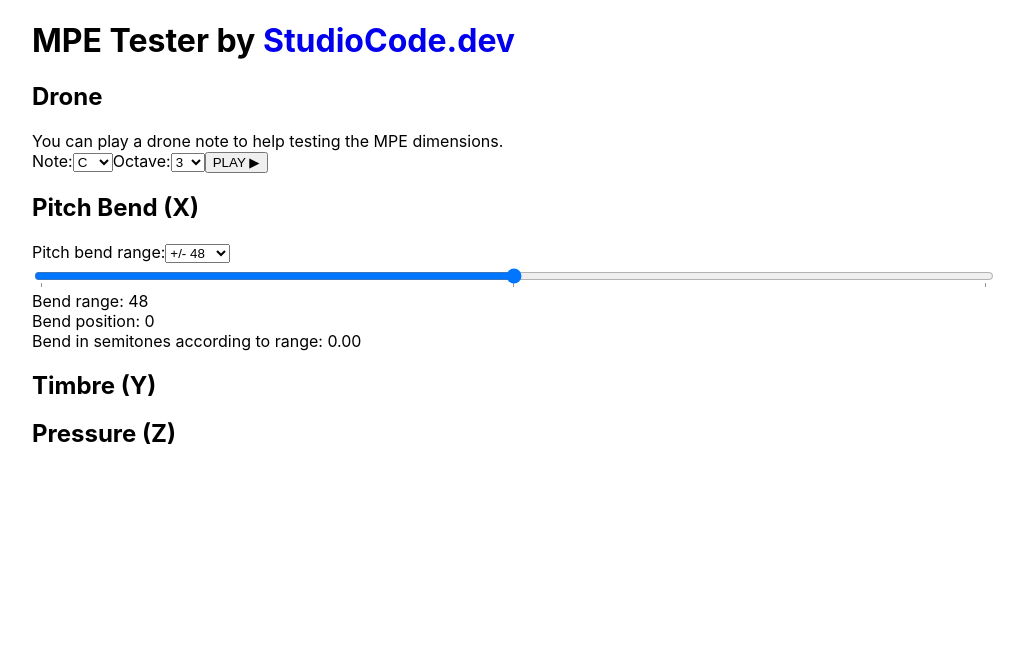
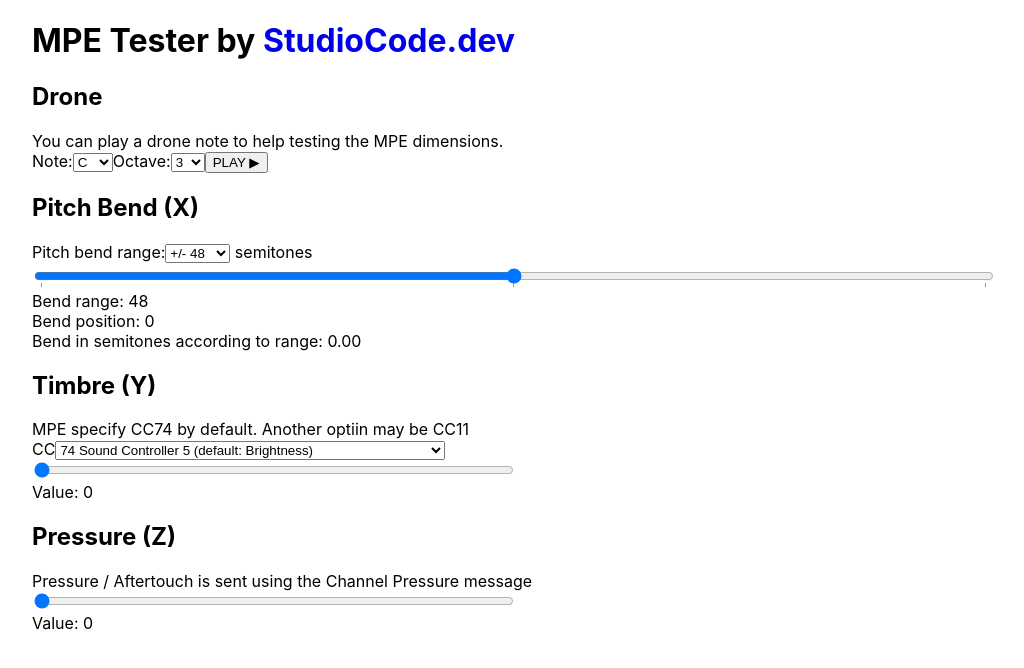
Before and after one commit to francoisgeorgy/mpe-tester, a React (Create React App) app: page / in a window 1280 px wide. Shown: the top 668 px of the page, without its empty margins (8-1032 px from the left). Built offline with nearby package versions, Linux system fonts and the light colour scheme.

Commit message:
CCs names

```diff
--- a/src/App.css
+++ b/src/App.css
@@ -163,6 +163,14 @@ button.fit {
     float: right;
 }
 
-input[type="range"] {
+.pitch-bend input[type="range"] {
     width: 80%;
 }
+
+.timbre input[type="range"] {
+    width: 40%;
+}
+
+.pressure input[type="range"] {
+    width: 40%;
+}
--- a/src/components/PitchBend.tsx
+++ b/src/components/PitchBend.tsx
@@ -22,8 +22,7 @@ export const PitchBend = observer(() => {
     };
 
     const updateBend = (e: React.ChangeEvent<HTMLInputElement>) => {
-        const b: number = parseInt(e.target.value, 10);
-        //TODO: check that b != NaN
+        const b: number = parseInt(e.target.value, 10);             //TODO: check that b != NaN
         setBend(b);
         send(b);
     };
@@ -54,7 +53,7 @@ export const PitchBend = observer(() => {
                     <option value="24">+/- 24</option>
                     <option value="48">+/- 48</option>
                     <option value="custom">custom</option>
-                </select>
+                </select> semitones
                 {bendSelect === "custom" &&
                 <input type="text" value={bendCustom} placeholder="enter custom pitch bend value"
                        onChange={(e: React.ChangeEvent<HTMLInputElement>) => setBendCustom(e.target.value)} className="space-right" />}
--- a/src/components/Pressure.tsx
+++ b/src/components/Pressure.tsx
@@ -1,14 +1,32 @@
 import {observer} from "mobx-react";
 import {useStores} from "../hooks/useStores";
-import React from "react";
+import React, {useState} from "react";
 
 export const Pressure = observer(() => {
 
     const { midiStore: midi } = useStores();
+    const [value, setValue] = useState(0);
 
     return (
         <div className="pressure">
             <h2>Pressure (Z)</h2>
+            <div>
+                Pressure / Aftertouch is sent using the Channel Pressure message
+            </div>
+            <div>
+{/*
+                CC
+                <select value={cc} onChange={e => setCC(parseInt(e.target.value))}>
+                    {[...Array(128)].map((i,j)=> <option value={j} key={j}>{j}</option>)}
+                </select>
+*/}
+                <div>
+                    <input type="range" min="0" max="127" value={value} onChange={e => setValue(parseInt(e.target.value))}/>
+                </div>
+                <div>
+                    Value: {value}
+                </div>
+            </div>
         </div>
     );
 
--- a/src/components/Timbre.tsx
+++ b/src/components/Timbre.tsx
@@ -1,14 +1,40 @@
 import {observer} from "mobx-react";
 import {useStores} from "../hooks/useStores";
-import React from "react";
+import React, {useState} from "react";
+import {CC} from "../utils/midiCCs";
 
 export const Timbre = observer(() => {
 
     const { midiStore: midi } = useStores();
+    const [cc, setCC] = useState(74);
+    const [value, setValue] = useState(0);
+
+    const updateValue = (e: React.ChangeEvent<HTMLInputElement>) => {
+        const v: number = parseInt(e.target.value, 10);             //TODO: check that v != NaN
+        setValue(v);
+        midi.sendCC(cc, v);
+    };
+
+
 
     return (
         <div className="timbre">
             <h2>Timbre (Y)</h2>
+            <div>
+                MPE specify CC74 by default. Another optiin may be CC11
+            </div>
+            <div>
+                CC
+                <select value={cc} onChange={e => setCC(parseInt(e.target.value))}>
+                    {CC.map((name, number)=> <option value={number} key={number}>{number} {name}</option>)}
+                </select>
+                <div>
+                    <input type="range" min="0" max="127" value={value} onChange={updateValue}/>
+                </div>
+                <div>
+                    Value: {value}
+                </div>
+            </div>
         </div>
     );
 
--- a/src/stores/MidiStore.ts
+++ b/src/stores/MidiStore.ts
@@ -1,5 +1,6 @@
 import {decorate, observable} from "mobx";
 import {
+    MIDI_VOICE_CHANNEL_PRESSURE,
     MIDI_VOICE_CONTROL_CHANGE,
     MIDI_VOICE_NOTE_OFF,
     MIDI_VOICE_NOTE_ON,
@@ -142,7 +143,11 @@ class MidiStore {
 
         //TODO: validate parameters
 
-        this.outputInUse.send([MIDI_VOICE_CONTROL_CHANGE + channel, controller, value]);
+        this.outputInUse.send([
+            MIDI_VOICE_CONTROL_CHANGE + channel,
+            controller & 0x7f,
+            value & 0x7f
+        ]);
     }
 
     // channel is 0..15
@@ -165,6 +170,12 @@ class MidiStore {
         this.sendCC(100, 127, channel);
     }
 
+    channelPressure(value: number, channel: number = this.channel): void {
+        this.send([
+            MIDI_VOICE_CHANNEL_PRESSURE + channel,
+            value & 0x7f,
+        ]);
+    }
 
     pitchBend(value: number, channel: number = this.channel): void {
         if (value < 0) value = value + 8192;
@@ -185,16 +196,16 @@ class MidiStore {
     noteOn(note: number, velocity= 127, channel = this.channel) {
         this.send([
             MIDI_VOICE_NOTE_ON + channel,
-            note,
-            velocity
+            note & 0x7f,
+            velocity & 0x7f
         ]);
     }
 
     noteOff(note: number, releaseVelocity = 127, channel = this.channel) {
         this.send([
             MIDI_VOICE_NOTE_OFF + channel,
-            note,
-            releaseVelocity
+            note & 0x7f,
+            releaseVelocity & 0x7f
         ]);
     }
 
--- /dev/null
+++ b/src/utils/midiCCs.ts
@@ -0,0 +1,138 @@
+export const CC = [
+    "Bank Select", // 0
+    "Modulation Wheel or Lever", // 1
+    "Breath Controller", // 2
+    "Undefined", // 3
+    "Foot Controller", // 4
+    "Portamento Time", // 5
+    "Data Entry MSB", // 6
+    "Channel Volume (formerly Main Volume)", // 7
+    "Balance", // 8
+    "Undefined", // 9
+    "Pan", // 10
+    "Expression Controller", // 11
+    "Effect Control 1", // 12
+    "Effect Control 2", // 13
+    "Undefined", // 14
+    "Undefined", // 15
+    "General Purpose Controller 1", // 16
+    "General Purpose Controller 2", //
+    "General Purpose Controller 3", //
+    "General Purpose Controller 4", //
+    "Undefined", // 20
+    "Undefined", //
+    "Undefined", //
+    "Undefined", //
+    "Undefined", //
+    "Undefined", //
+    "Undefined", //
+    "Undefined", //
+    "Undefined", //
+    "Undefined", //
+    "Undefined", //
+    "Undefined", //
+    "LSB for Control 0 (Bank Select)", // 32
+    "LSB for Control 1 (Modulation Wheel or Lever)", //
+    "LSB for Control 2 (Breath Controller)", //
+    "LSB for Control 3 (Undefined)", //
+    "LSB for Control 4 (Foot Controller)", //
+    "LSB for Control 5 (Portamento Time)", //
+    "LSB for Control 6 (Data Entry)", //
+    "LSB for Control 7 (Channel Volume, formerly Main Volume)", //
+    "LSB for Control 8 (Balance)", // 40
+    "LSB for Control 9 (Undefined)", //
+    "LSB for Control 10 (Pan)", //
+    "LSB for Control 11 (Expression Controller)", //
+    "LSB for Control 12 (Effect control 1)", //
+    "LSB for Control 13 (Effect control 2)", //
+    "LSB for Control 14 (Undefined)", // 46
+    "LSB for Control 15 (Undefined)", //
+    "LSB for Control 16 (General Purpose Controller 1)", // 48
+    "LSB for Control 17 (General Purpose Controller 2)", //
+    "LSB for Control 18 (General Purpose Controller 3)", //
+    "LSB for Control 19 (General Purpose Controller 4)", //
+    "LSB for Control 20 (Undefined)", // 52
+    "LSB for Control 21 (Undefined)", //
+    "LSB for Control 22 (Undefined)", //
+    "LSB for Control 23 (Undefined)", //
+    "LSB for Control 24 (Undefined)", //
+    "LSB for Control 25 (Undefined)", //
+    "LSB for Control 26 (Undefined)", //
+    "LSB for Control 27 (Undefined)", //
+    "LSB for Control 28 (Undefined)", // 60
+    "LSB for Control 29 (Undefined)", //
+    "LSB for Control 30 (Undefined)", //
+    "LSB for Control 31 (Undefined)", //
+    "Damper Pedal on/off (Sustain)", // 64
+    "Portamento On/Off",
+    "Sostenuto On/Off",
+    "Soft Pedal On/Off",
+    "Legato Footswitch",
+    "Hold 2", // 69
+    "Sound Controller 1 (default: Sound Variation)", // 70
+    "Sound Controller 2 (default: Timbre/Harmonic Intens.)", //
+    "Sound Controller 3 (default: Release Time)", //
+    "Sound Controller 4 (default: Attack Time)", //
+    "Sound Controller 5 (default: Brightness)", //
+    "Sound Controller 6 (default: Decay Time)", //
+    "Sound Controller 7 (default: Vibrato Rate)", //
+    "Sound Controller 8 (default: Vibrato Depth)", //
+    "Sound Controller 9 (default: Vibrato Delay)", //
+    "Sound Controller 10 (default undefined)", //
+    "General Purpose Controller 5", // 80
+    "General Purpose Controller 6", //
+    "General Purpose Controller 7", //
+    "General Purpose Controller 8", //
+    "Portamento Control", // 84
+    "Undefined",
+    "Undefined",
+    "Undefined",
+    "High Resolution Velocity Prefix", // 88
+    "Undefined",
+    "Undefined",
+    "Effects 1 Depth", // 91
+    "Effects 2 Depth (formerly Tremolo Depth)", //
+    "Effects 3 Depth",
+    "Effects 4 Depth (formerly Celeste [Detune] Depth)", //
+    "Effects 5 Depth (formerly Phaser Depth)", //
+    "Data Increment (Data Entry +1)", // 96
+    "Data Decrement (Data Entry -1)",
+    "Non-Registered Parameter Number (NRPN) - LSB", //
+    "Non-Registered Parameter Number (NRPN) - MSB", //
+    "Registered Parameter Number (RPN) - LSB*", // 100
+    "Registered Parameter Number (RPN) - MSB*", //
+    "Undefined", // 102
+    "Undefined",
+    "Undefined",
+    "Undefined",
+    "Undefined",
+    "Undefined",
+    "Undefined",
+    "Undefined",
+    "Undefined", // 110
+    "Undefined",
+    "Undefined",
+    "Undefined",
+    "Undefined",
+    "Undefined",
+    "Undefined",
+    "Undefined",
+    "Undefined",
+    "Undefined",
+    "All Sound Off", // 120
+    "Reset All Controllers",
+    "Local Control On/Off",
+    "All Notes Off", // 123
+    "Omni Mode Off (+ all notes off)",
+    "Omni Mode On (+ all notes off)",
+    "Mono Mode On (+ poly off, + all notes off)", // 126
+    "Poly Mode On (+ mono off, +all notes off)" // 127
+    // "[Channel Mode Message] All Sound Off", // 120
+    // "[Channel Mode Message] Reset All Controllers",
+    // "[Channel Mode Message] Local Control On/Off",
+    // "[Channel Mode Message] All Notes Off", // 123
+    // "[Channel Mode Message] Omni Mode Off (+ all notes off)",
+    // "[Channel Mode Message] Omni Mode On (+ all notes off)",
+    // "[Channel Mode Message] Mono Mode On (+ poly off, + all notes off)", // 126
+    // "[Channel Mode Message] Poly Mode On (+ mono off, +all notes off)" // 127
+];
```
